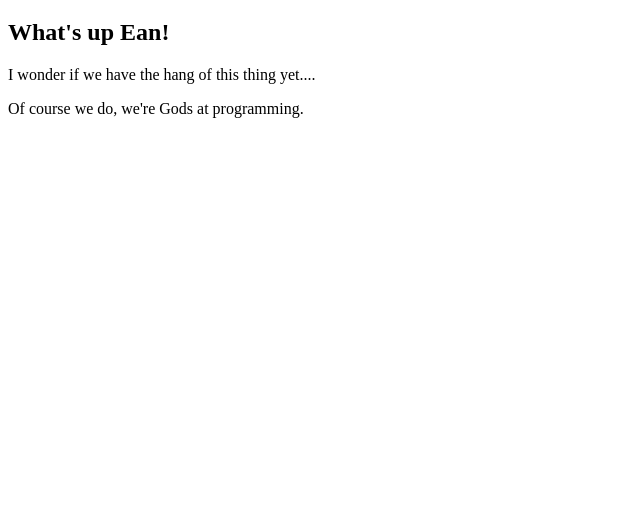
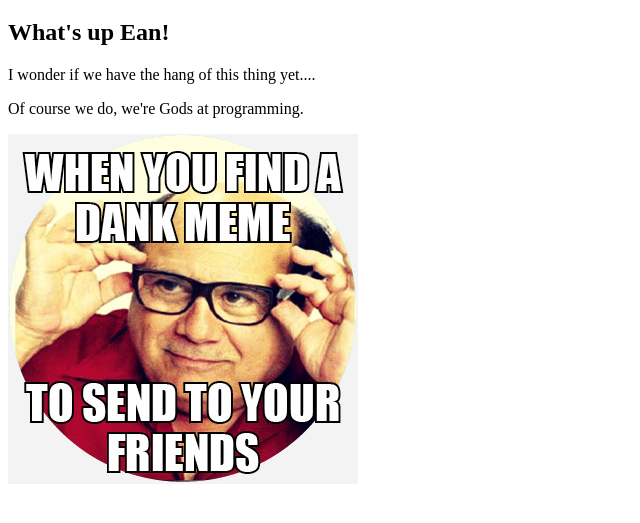
Before and after one commit to Post-opKen/team1, a plain HTML site: page index.html in a window 1280 px wide. Shown: the part 61-584 px from the top of the page, without its empty margins (0-640 px from the left). Drawn offline with Linux system fonts and the light colour scheme.

Commit message:
added a dank meme

```diff
--- a/index.html
+++ b/index.html
@@ -9,5 +9,6 @@
 <h2>What's up Ean!</h2>
 <p>I wonder if we have the hang of this thing yet....</p>
 <p>Of course we do, we're Gods at programming.</p>
+<img src="dank-meme.jpg" alt="My lord and savior">
 </body>
 </html>
```
Also changed, not shown: dank-meme.jpg (added).
